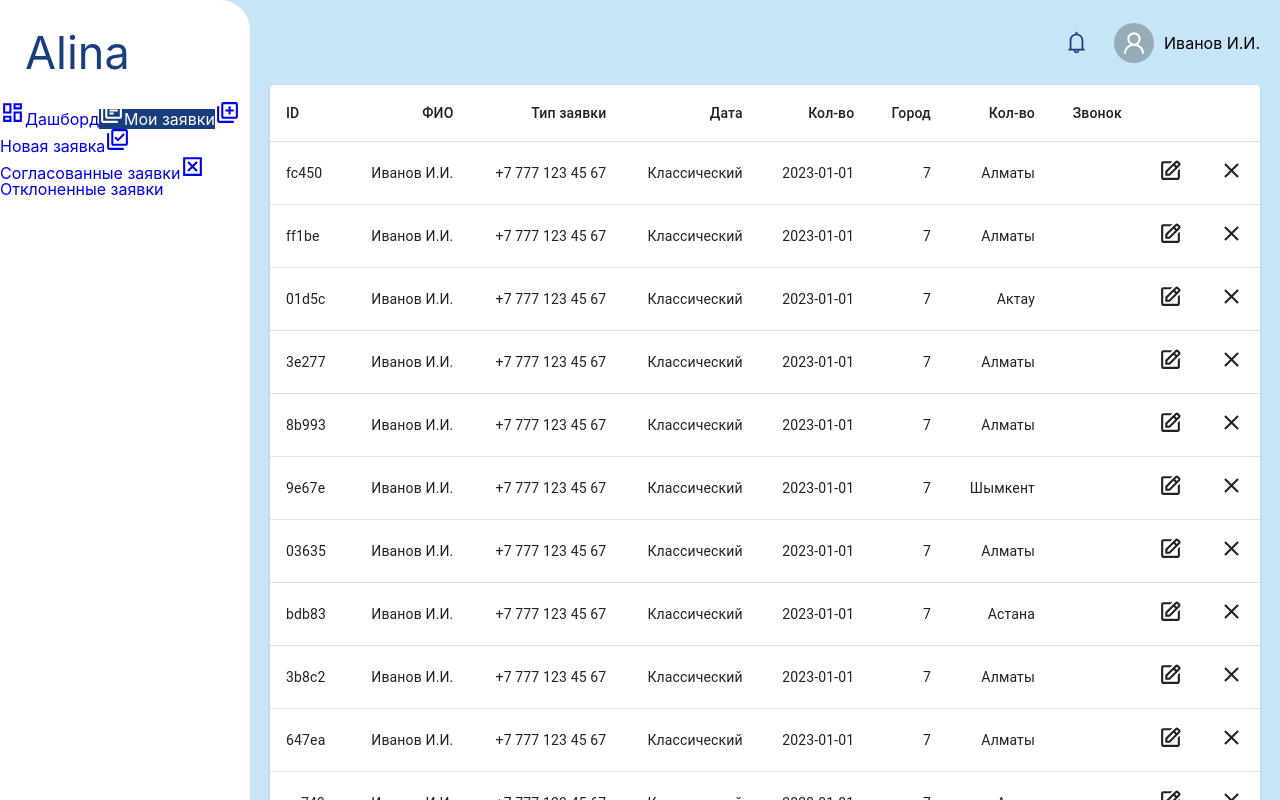
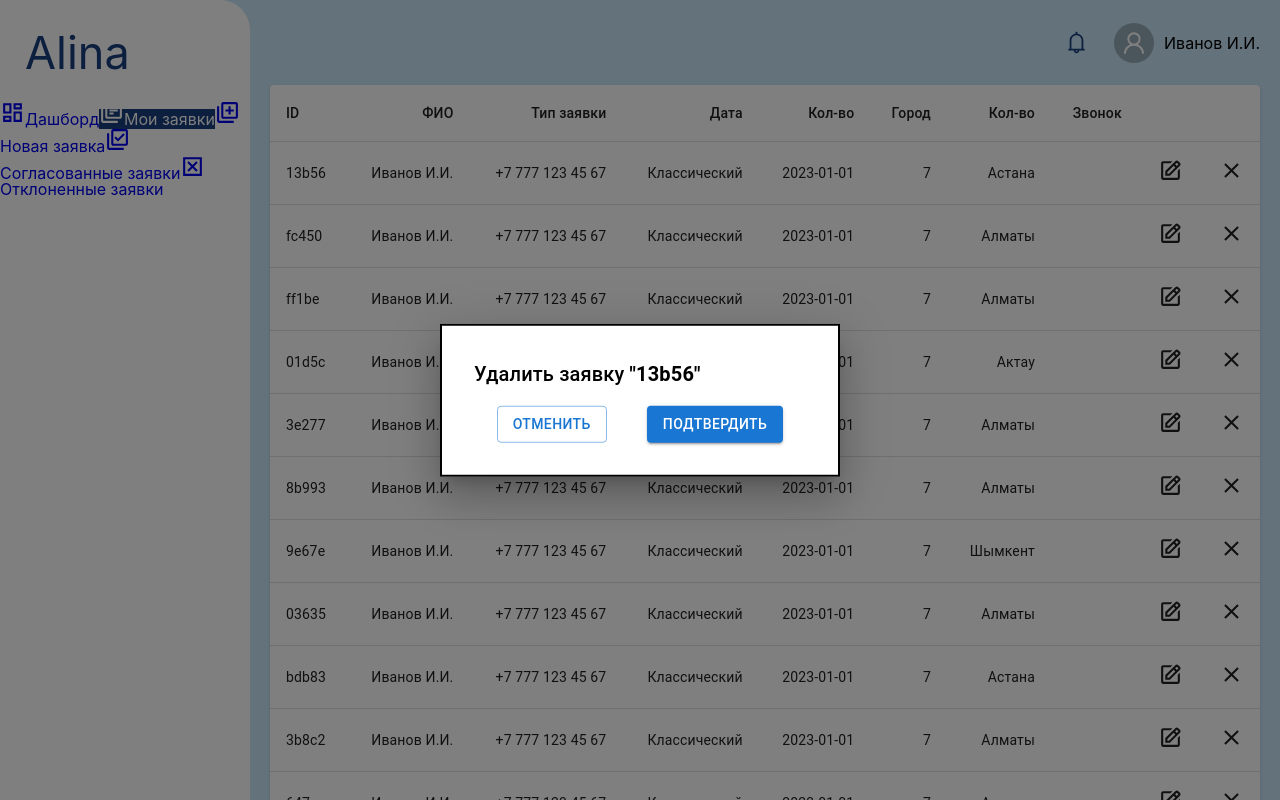
Before and after one commit to ZetBaur/alina, a React (Vite) app: page /requests in a window 1280 px wide. Both pictures are taken after a click on the icon 1231 px from the left and 170 px from the top of the page. Shown: the top 800 px of the page. Built offline with nearby package versions, Linux system fonts and the light colour scheme.

Commit message:
remove row logic

```diff
--- a/src/screens/Requests.tsx
+++ b/src/screens/Requests.tsx
@@ -12,11 +12,29 @@ import { BiEdit } from 'react-icons/bi';
 import { IoMdClose } from 'react-icons/io';
 import styles from './Requests.module.scss';
 import { Data } from '../data/requests.data';
+import Modal from '@mui/material/Modal';
+import { Box, Button, Stack, Typography } from '@mui/material';
+
+const style = {
+  position: 'absolute' as 'absolute',
+  top: '50%',
+  left: '50%',
+  transform: 'translate(-50%, -50%)',
+  width: 400,
+  bgcolor: 'background.paper',
+  border: '2px solid #000',
+  boxShadow: 24,
+  p: 4,
+};
 
 export default function Requests() {
   const [rowData, setRowData] = useState<Data[]>(rows);
   const [page, setPage] = useState(0);
   const [rowsPerPage, setRowsPerPage] = useState(20);
+  const [showModal, setShowModal] = useState(false);
+  const [currentRow, setCurrentRow] = useState<Data | null>(null);
+
+  // let currentRow: Data | null = null;
 
   const handleChangePage = (
     event: React.MouseEvent<HTMLButtonElement> | null,
@@ -32,9 +50,15 @@ export default function Requests() {
     setPage(0);
   };
 
-  const removeRow = (id: string) => {
-    const newData = rowData.filter((row) => row.id !== id);
+  const handleRemoveRow = (row: Data) => {
+    setCurrentRow(row);
+    setShowModal(true);
+  };
+
+  const removeRow = () => {
+    const newData = rowData.filter((row) => row.id !== currentRow?.id);
     setRowData(newData);
+    setShowModal(false);
   };
 
   return (
@@ -87,7 +111,7 @@ export default function Requests() {
                   <IoMdClose
                     size={25}
                     className={styles.button}
-                    onClick={() => removeRow(row.id)}
+                    onClick={() => handleRemoveRow(row)}
                   />
                 </TableCell>
               </TableRow>
@@ -104,6 +128,31 @@ export default function Requests() {
         onPageChange={handleChangePage}
         onRowsPerPageChange={handleChangeRowsPerPage}
       />
+
+      <Modal
+        open={showModal}
+        onClose={() => setShowModal(false)}
+        aria-labelledby='modal-modal-title'
+        aria-describedby='modal-modal-description'
+      >
+        <Box sx={style}>
+          <Typography id='modal-modal-title' variant='h6' component='h2'>
+            Удалить заявку <b>"{currentRow?.id}"</b>
+          </Typography>
+
+          <br />
+
+          <Stack direction='row' justifyContent='center' spacing={5}>
+            <Button variant='outlined' onClick={() => setShowModal(false)}>
+              Отменить
+            </Button>
+
+            <Button variant='contained' onClick={removeRow}>
+              Подтвердить
+            </Button>
+          </Stack>
+        </Box>
+      </Modal>
     </>
   );
 }
```
